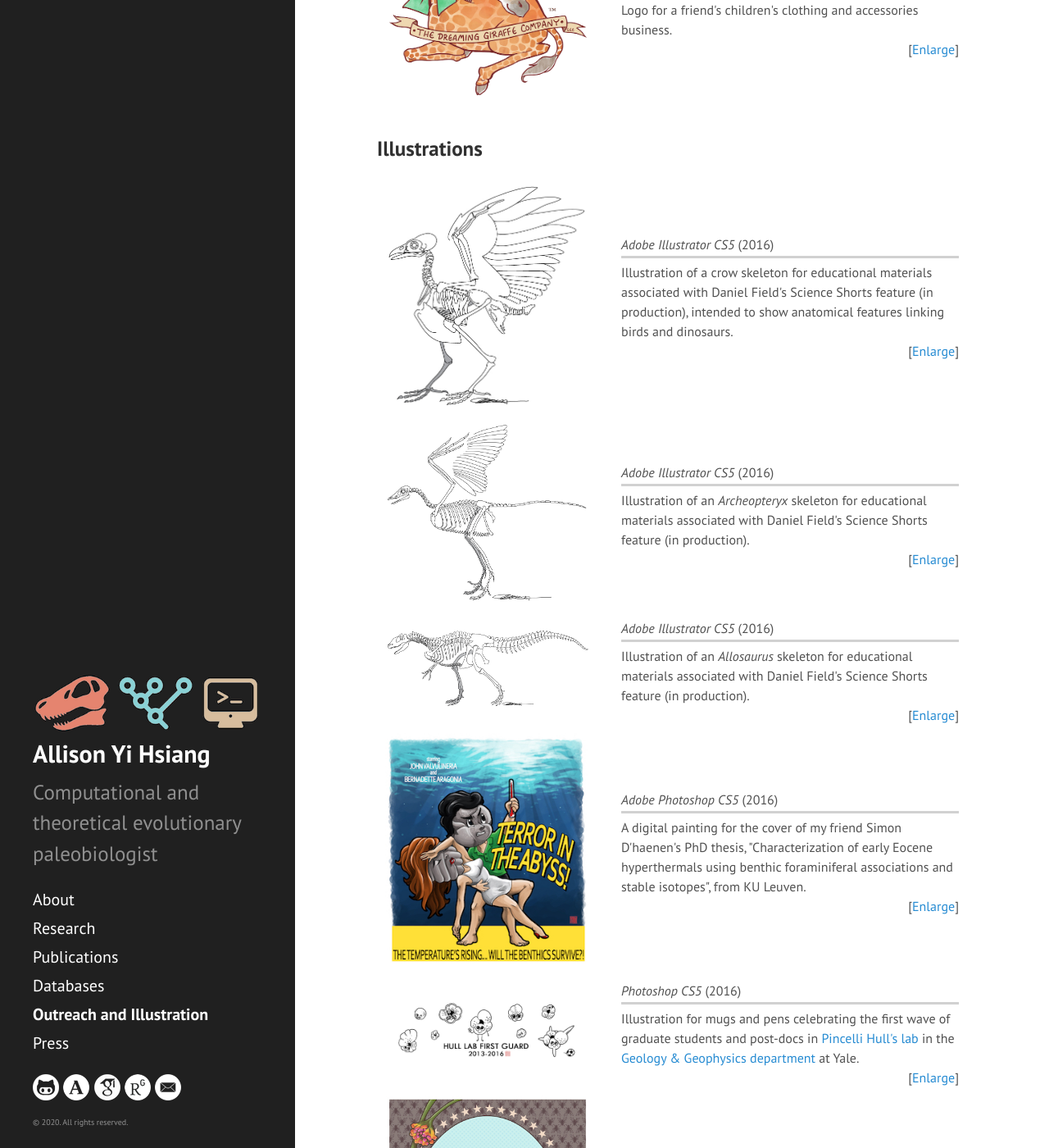
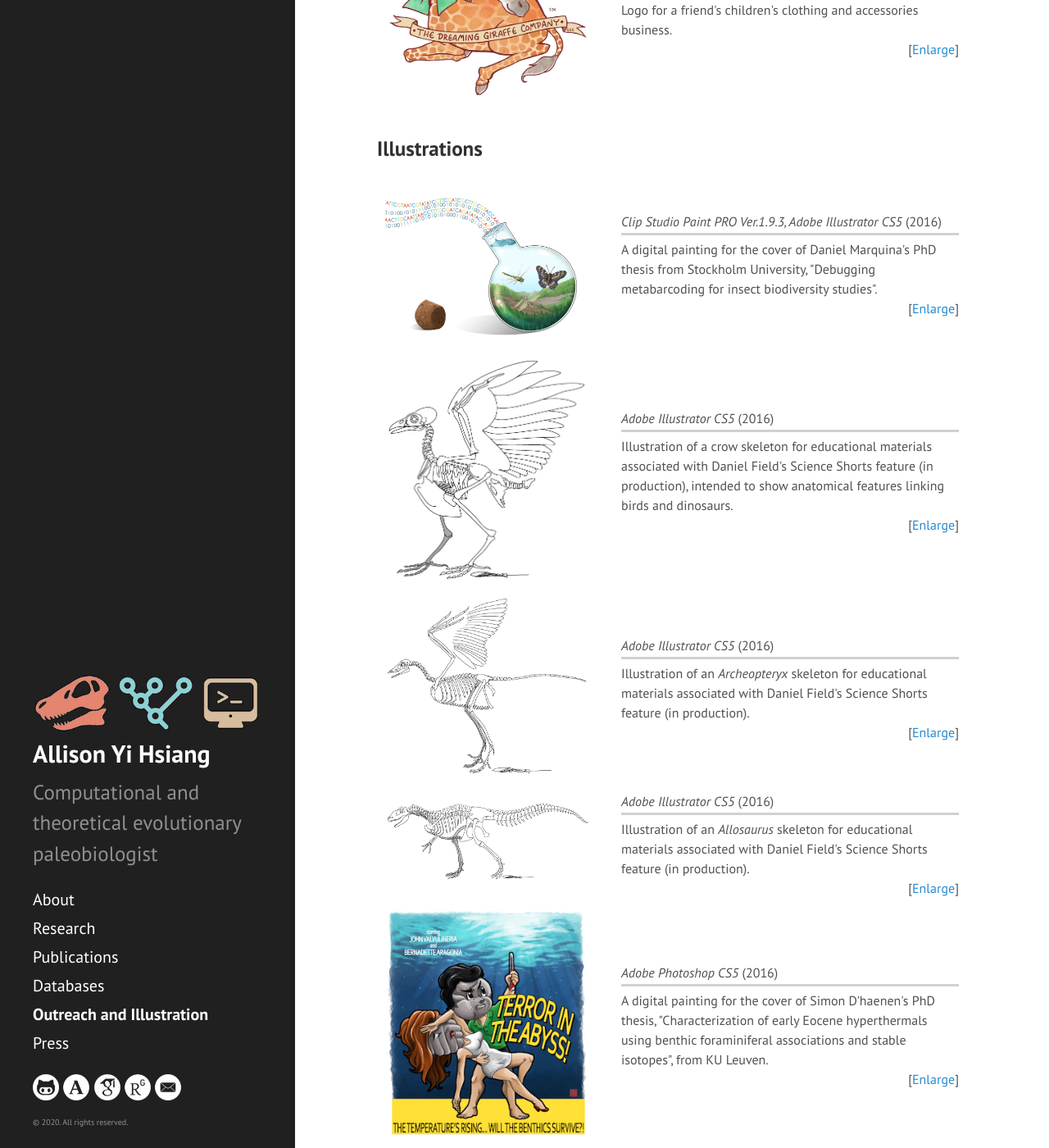
Before and after one commit to ahsiang/ahsiang.github.io, a Jekyll site: the page built from outreach.md, in a window 1280 px wide and 1400 px high, scrolled down 1548 px. Shown: the whole window at 82% size. Built offline with Jekyll 4.4.1, drawn with Linux system fonts in a browser that asks for light colours.

Commit message:
Update to illustration section

```diff
--- a/outreach.md
+++ b/outreach.md
@@ -75,6 +75,20 @@ I am greatly interested in illustration, design, and visual communication. Some
   </thead>
   <tbody>
     <tr>
+    <td>
+      <img src="../images/daniel-marquina-thesis-cover.jpg" width="250" />
+    </td>
+    <td>
+      <em>Clip Studio Paint PRO Ver.1.9.3, Adobe Illustrator CS5</em> (2016)<br />
+      <hr class="plain">
+      A digital painting for the cover of Daniel Marquina's PhD thesis from
+      Stockholm University, "Debugging metabarcoding for insect biodiversity
+      studies".
+      <br />
+      <ar>[<a href="../images/daniel-marquina-thesis-cover.jpg" target="_blank">Enlarge</a>]</ar>
+    </td>
+    </tr>
+    <tr>
       <td>
         <img src="../images/crow.jpg" width="250" />
       </td>
@@ -117,7 +131,7 @@ I am greatly interested in illustration, design, and visual communication. Some
       <td>
         <em>Adobe Photoshop CS5</em> (2016)<br />
         <hr class="plain">
-        A digital painting for the cover of my friend Simon D'haenen's PhD thesis, "Characterization of early Eocene hyperthermals using benthic foraminiferal associations and stable isotopes", from KU Leuven.
+        A digital painting for the cover of Simon D'haenen's PhD thesis, "Characterization of early Eocene hyperthermals using benthic foraminiferal associations and stable isotopes", from KU Leuven.
         <br />
         <ar>[<a href="../images/simon-dhaenens-thesis-cover-large.jpg" target="_blank">Enlarge</a>]</ar>
       </td>
```
Also changed, not shown: images/dani-phd-card.jpg (added), images/daniel-marquina-thesis-cover.jpg (added).
